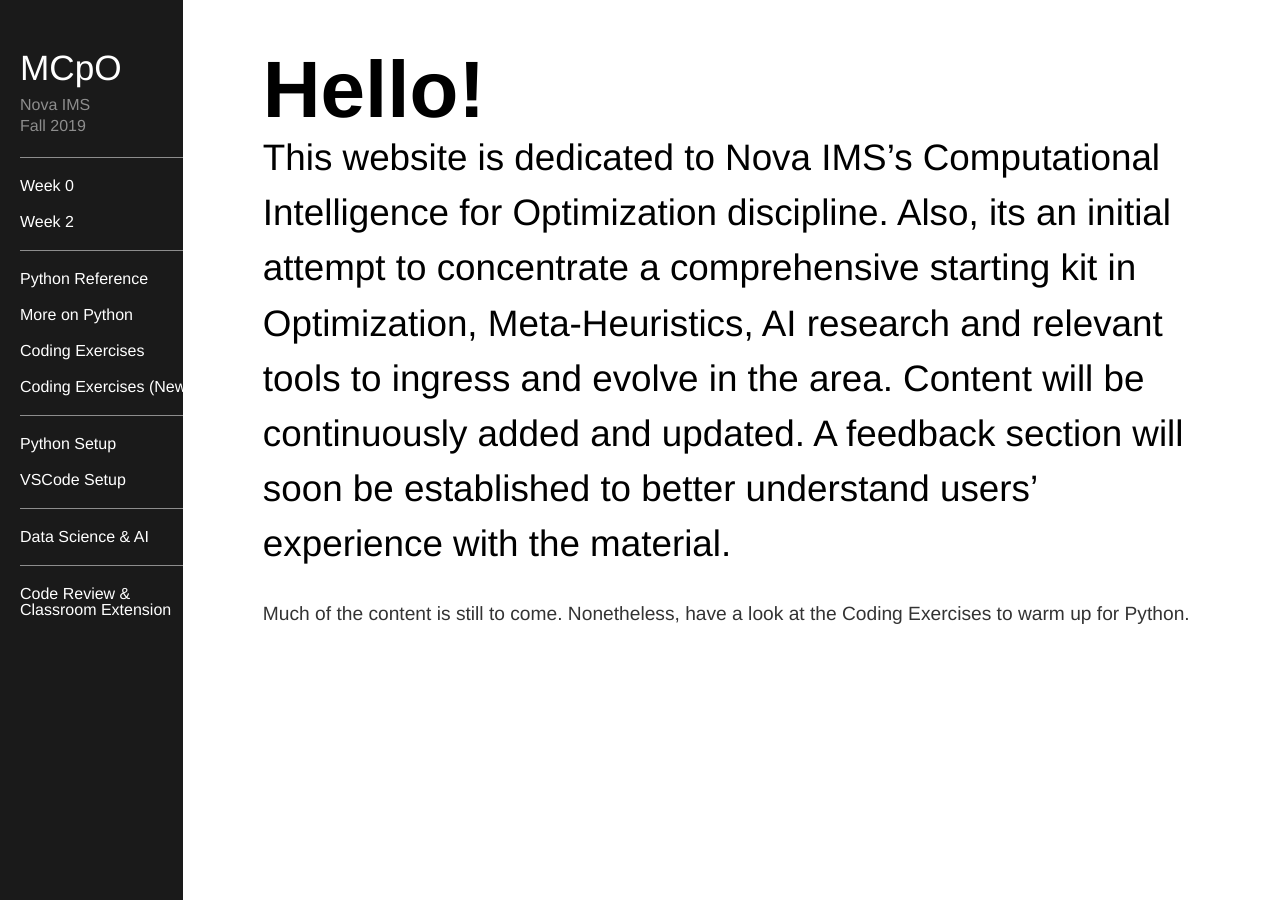
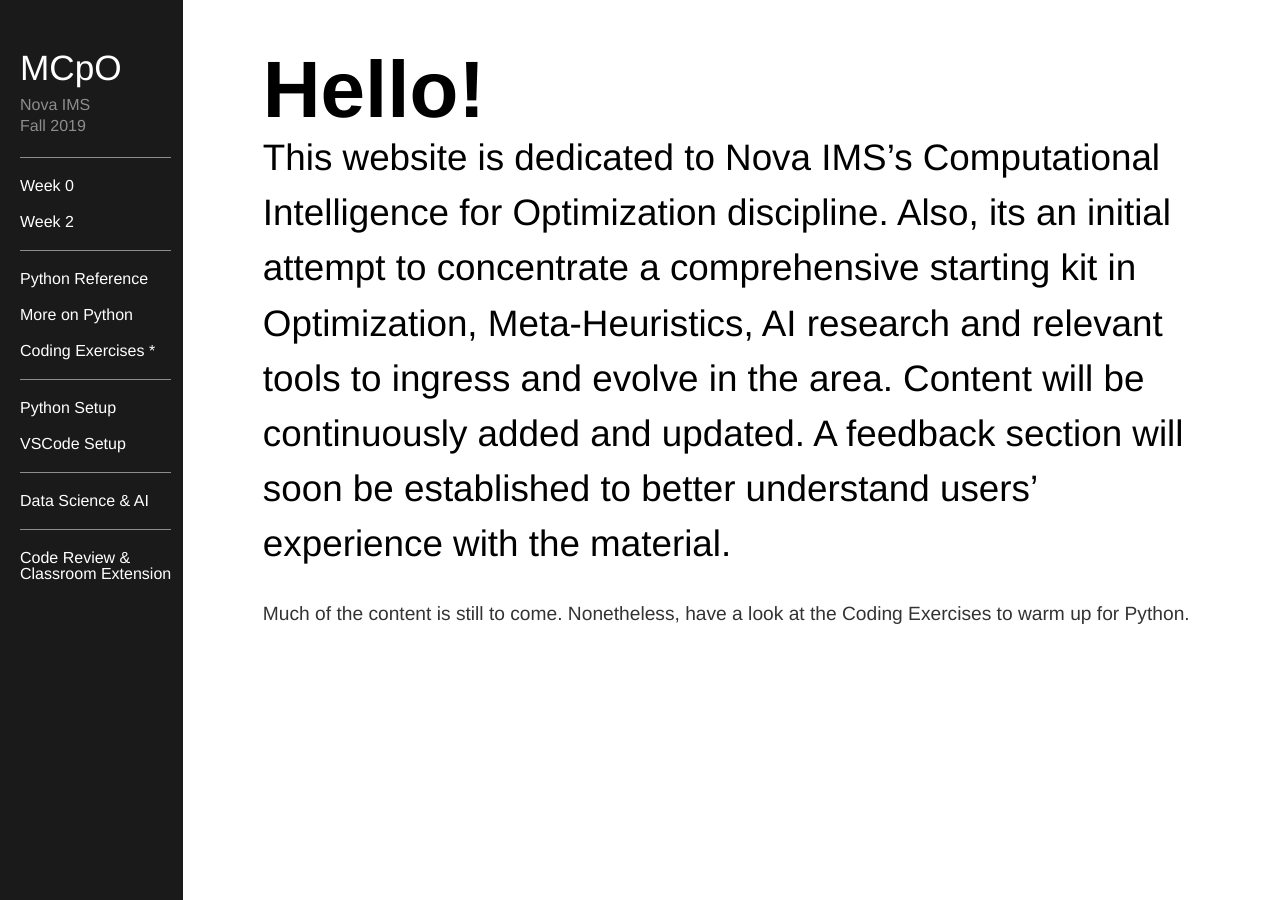
Before and after one commit to mcpo19/mcpo19_backup, a Jekyll site: the page built from index.html, in a window 1280 px wide. Built offline with Jekyll 4.4.1, drawn with Linux system fonts in a browser that asks for light colours.

Commit message:
Update default.html

```diff
--- a/_layouts/default.html
+++ b/_layouts/default.html
@@ -30,8 +30,7 @@
 							<li><span class="nav-separator"></span></li> -->
 							<li><a href="/python-reference">Python Reference</a></li>
 							<li><a href="/more-python">More on Python</a></li>
-							<li><a href="/coding-exercises">Coding Exercises</a></li>
-							<li><a href="/coding-exercises-solutions">Coding Exercises (New)</a></li>
+							<li><a href="/coding-exercises-solutions">Coding Exercises *</a></li>
 							<li><span class="nav-separator"></span></li>
 							<li><a href="/python-setup">Python Setup</a></li>
 							<li><a href="/vscode-setup">VSCode Setup</a></li>
```
